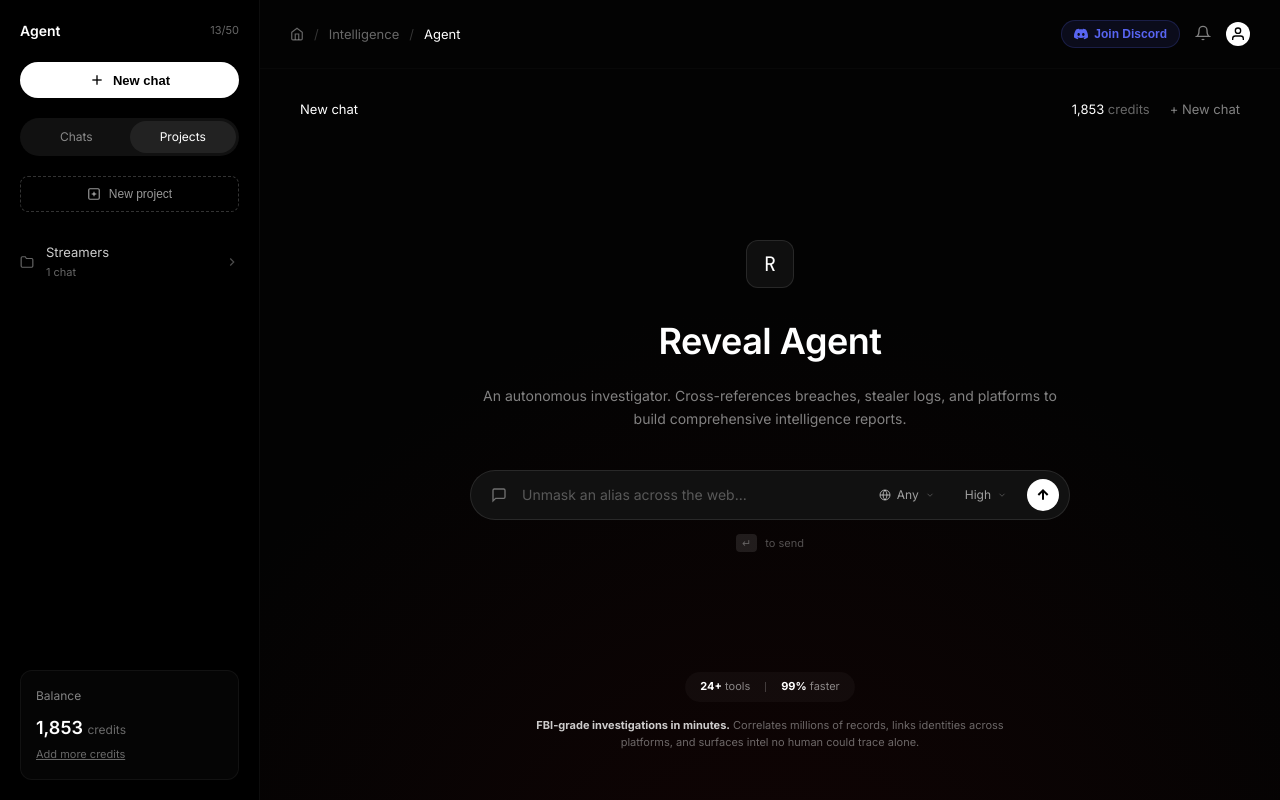
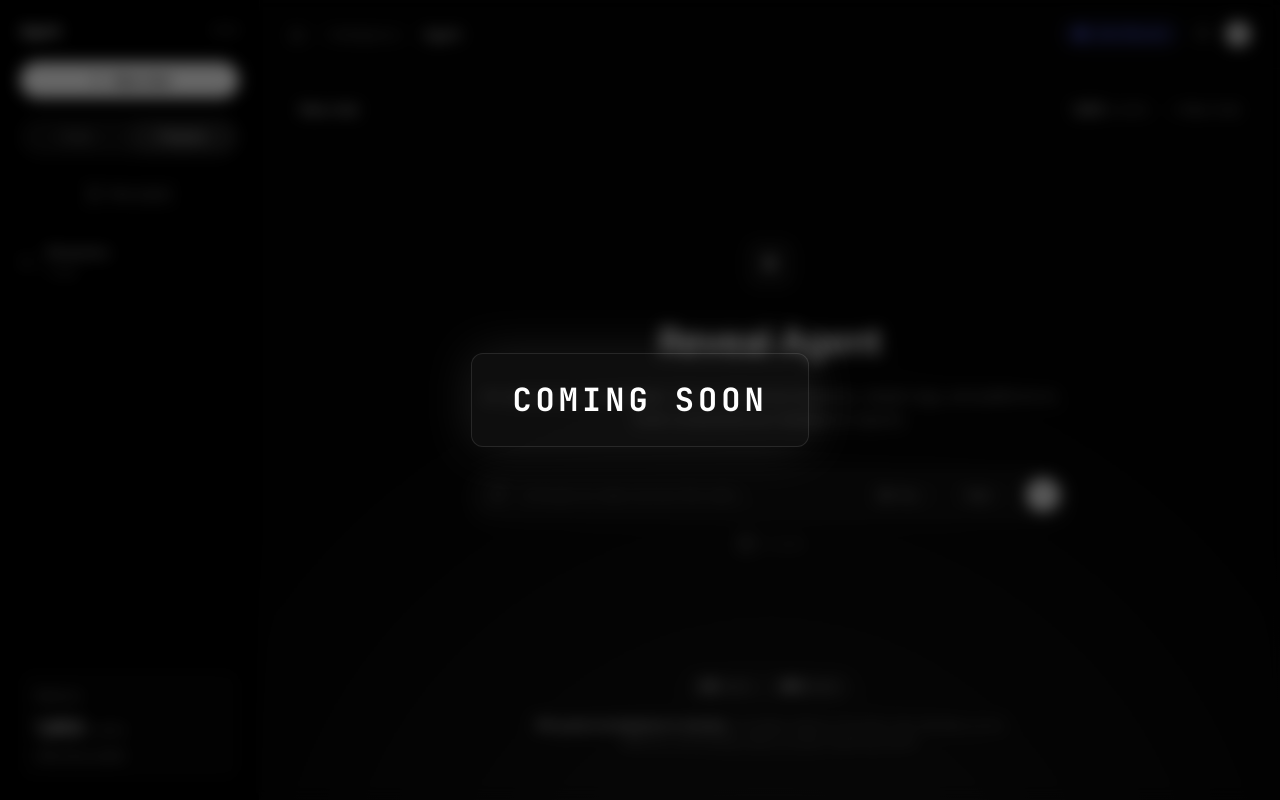
Before and after one commit to ruincfxxx-boop/revealintel, a website: page public/agent.html in a window 1280 px wide. Drawn offline with Linux system fonts and the light colour scheme; animation ran at ten frames a second.

Commit message:
Add full screen COMING SOON overlay and change red gradient to white

```diff
--- a/public/agent.html
+++ b/public/agent.html
@@ -8,6 +8,13 @@
   <link rel="stylesheet" href="style.css?v=agent1">
 </head>
 <body class="agent-body">
+
+  <!-- COMING SOON OVERLAY -->
+  <div class="agent-overlay">
+    <div class="agent-overlay-content">
+      COMING SOON
+    </div>
+  </div>
 
   <div class="agent-layout">
 
@@ -136,39 +143,5 @@
     </main>
 
   </div>
-
-  <!-- Custom Popup -->
-  <div id="agent-toast" class="agent-toast">
-    <div class="agent-toast-icon">🚀</div>
-    <div class="agent-toast-content">
-      <strong>Coming Soon</strong>
-      <p>Agent capabilities are currently under development.</p>
-    </div>
-  </div>
-
-  <script>
-    function triggerComingSoon() {
-      const input = document.getElementById('agent-input-field');
-      if (input.value.trim() !== '') {
-        const toast = document.getElementById('agent-toast');
-        toast.classList.add('show');
-
-        // Hide after 3 seconds
-        setTimeout(() => {
-          toast.classList.remove('show');
-        }, 3000);
-
-        input.value = '';
-      }
-    }
-
-    document.getElementById('agent-submit-btn').addEventListener('click', triggerComingSoon);
-
-    document.getElementById('agent-input-field').addEventListener('keypress', function(e) {
-      if (e.key === 'Enter') {
-        triggerComingSoon();
-      }
-    });
-  </script>
 </body>
 </html>
--- a/public/style.css
+++ b/public/style.css
@@ -3582,8 +3582,8 @@
   display: flex;
   flex-direction: column;
   position: relative;
-  /* subtle deep dark red gradient glow from bottom matching screenshot */
-  background: radial-gradient(circle at 50% 120%, rgba(100, 10, 10, 0.15) 0%, #030303 60%);
+  /* subtle white gradient glow from bottom */
+  background: radial-gradient(circle at 50% 120%, rgba(255, 255, 255, 0.08) 0%, #030303 60%);
 }
 
 .agent-topnav {
@@ -3888,3 +3888,33 @@
   color: rgba(255,255,255,0.6);
   font-family: var(--font-sans);
 }
+
+/* OVERLAY */
+.agent-overlay {
+  position: fixed;
+  top: 0;
+  left: 0;
+  width: 100vw;
+  height: 100vh;
+  background: rgba(0, 0, 0, 0.6);
+  backdrop-filter: blur(8px);
+  -webkit-backdrop-filter: blur(8px);
+  z-index: 10000;
+  display: flex;
+  align-items: center;
+  justify-content: center;
+}
+
+.agent-overlay-content {
+  font-family: var(--font-mono);
+  font-size: 32px;
+  font-weight: bold;
+  letter-spacing: 4px;
+  color: #fff;
+  text-transform: uppercase;
+  background: rgba(255, 255, 255, 0.05);
+  border: 1px solid rgba(255, 255, 255, 0.1);
+  padding: 20px 40px;
+  border-radius: 12px;
+  box-shadow: 0 0 50px rgba(255, 255, 255, 0.1);
+}
```
